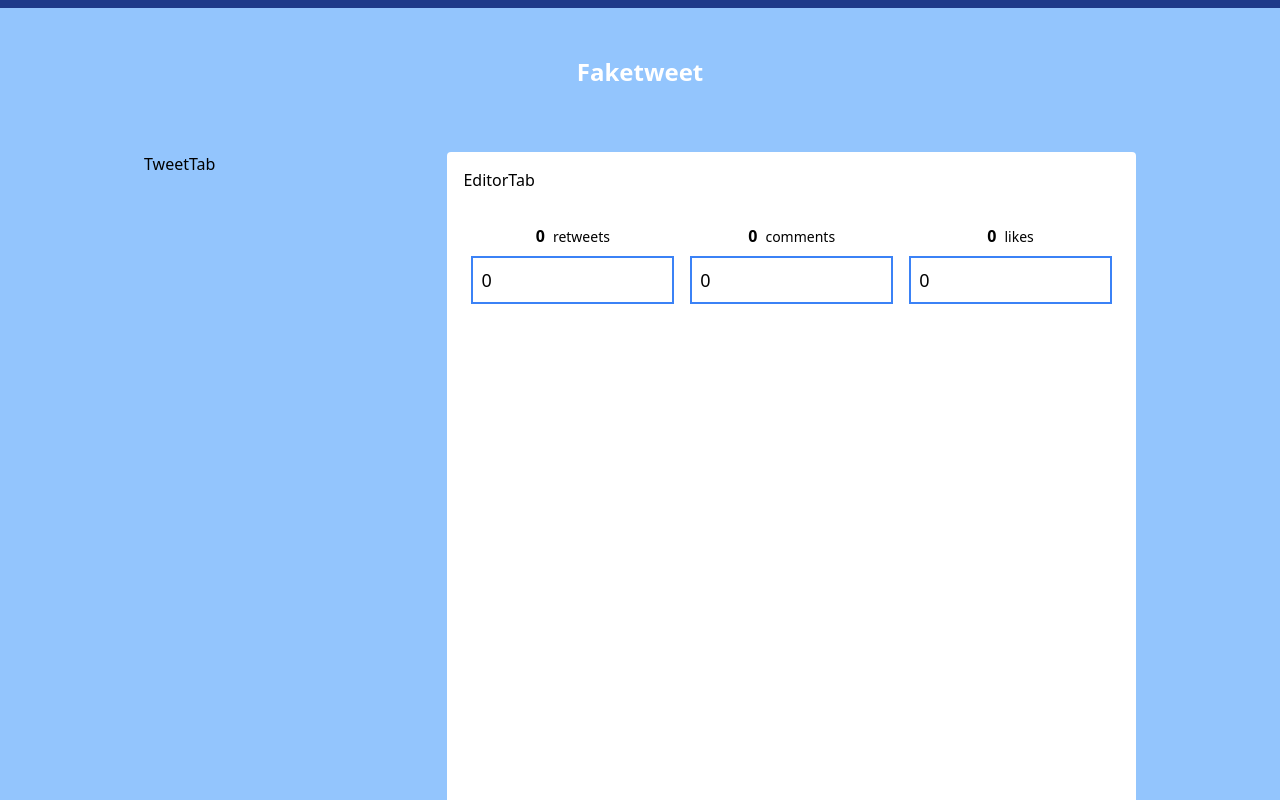
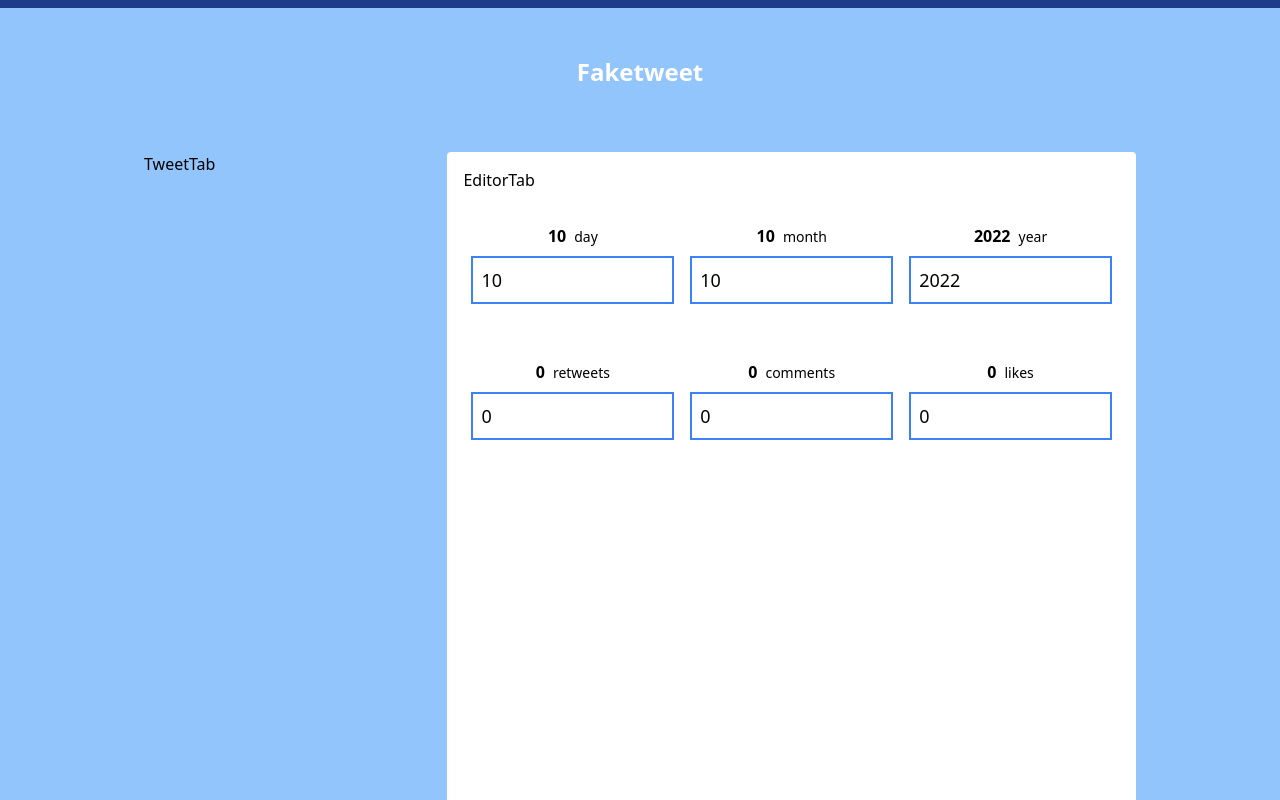
Before and after one commit to iaseth/faketweet, a React (Create React App) app: page / in a window 1280 px wide. Shown: the top 800 px of the page. Built offline with nearby package versions, Linux system fonts and the light colour scheme.

Commit message:
Added NumberInput for day, month, year

```diff
--- a/src/Faketweet/EditorTab/EditorTab.js
+++ b/src/Faketweet/EditorTab/EditorTab.js
@@ -1,4 +1,7 @@
-import {StatInput} from './Utils';
+import {
+	NumberInput,
+	StatInput
+} from './Utils';
 
 
 
@@ -22,9 +25,14 @@ export default function EditorTab ({data, setData}) {
 		<div className="min-h-screen bg-white rounded px-4 py-4">
 			<h2>EditorTab</h2>
 			<div className="lg:flex overflow-hidden py-4">
+				<NumberInput title="day" num={data.day} setNum={v => setX('day', v)} min={1} max={31} />
+				<NumberInput title="month" num={data.month} setNum={v => setX('month', v)} min={1} max={12} />
+				<NumberInput title="year" num={data.year} setNum={v => setX('year', v)} min={-1000} max={2200} />
+			</div>
+			<div className="lg:flex overflow-hidden py-4">
 				<StatInput title="retweets" stat={data.retweets} setStat={v => setX('retweets', v)} displayFunc={statDisplayFunc} />
-				<StatInput title="comments" stat={data.comments} setStat={v => setX('comments', v)} />
-				<StatInput title="likes" stat={data.likes} setStat={v => setX('likes', v)} />
+				<StatInput title="comments" stat={data.comments} setStat={v => setX('comments', v)} displayFunc={statDisplayFunc} />
+				<StatInput title="likes" stat={data.likes} setStat={v => setX('likes', v)} displayFunc={statDisplayFunc} />
 			</div>
 		</div>
 	);
--- a/src/Faketweet/EditorTab/Utils.js
+++ b/src/Faketweet/EditorTab/Utils.js
@@ -1,29 +1,73 @@
+
+
+
+export function NumberInput ({
+	title="Number", num, setNum,
+	min=false, max=false,
+	displayFunc = v => v,
+	validatorFunc = v => true
+}) {
+
+	const validate = v => {
+		if (isNaN(v)) return;
+		if (min !== false && min > v) return false;
+		if (max !== false && max < v) return false;
+		return validatorFunc(v) ? true : false;
+	};
+
+	const handleChange = event => {
+		const value = event.target.value.trim();
+		if (isNaN(value)) return;
+
+		const v = parseInt(value);
+		if (validate(v)) {
+			setNum(v);
+		}
+	};
+
+	return (
+		<div className="px-2 py-2">
+			<div>
+				<h2 className="px-2 py-2 text-center">
+					<span className="font-bold mr-2">{displayFunc(num)}</span>
+					<span className="text-sm">{title}</span>
+				</h2>
+			</div>
+			<div>
+				<input type='text' defaultValue={num} onChange={handleChange} className="w-full text-lg px-2 py-2 border-2 border-blue-500" />
+			</div>
+		</div>
+	);
+}
 
 
 
 export function StatInput ({
 	title="Stat", stat, setStat,
 	min=false, max=false,
-	displayFunc = x => x,
-	validatorFunc = x => true
+	displayFunc = v => v,
+	validatorFunc = v => true
 }) {
 
 	const validate = v => {
+		if (isNaN(v)) return;
 		if (min !== false && min > v) return false;
 		if (max !== false && max < v) return false;
 		return validatorFunc(v) ? true : false;
 	};
 
 	const handleChange = event => {
-		if (isNaN(event.target.value)) return;
-		const v = parseInt(event.target.value);
+		const value = event.target.value.trim();
+		if (isNaN(value)) return;
+
+		const v = parseInt(value);
 		if (validate(v)) {
 			setStat(v);
 		}
 	};
 
 	return (
-		<div className="px-2 py-2 grow">
+		<div className="px-2 py-2">
 			<div>
 				<h2 className="px-2 py-2 text-center">
 					<span className="font-bold mr-2">{displayFunc(stat)}</span>
```
